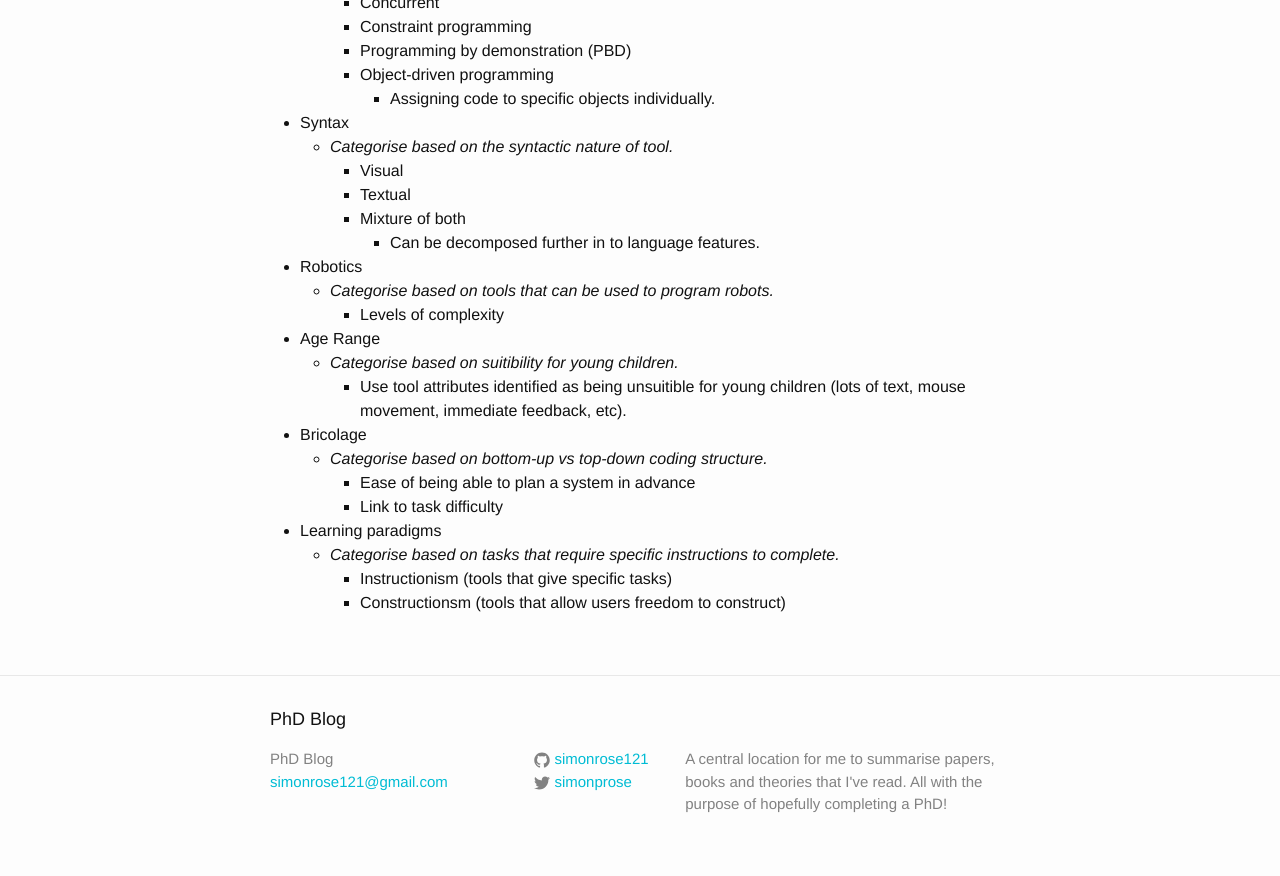
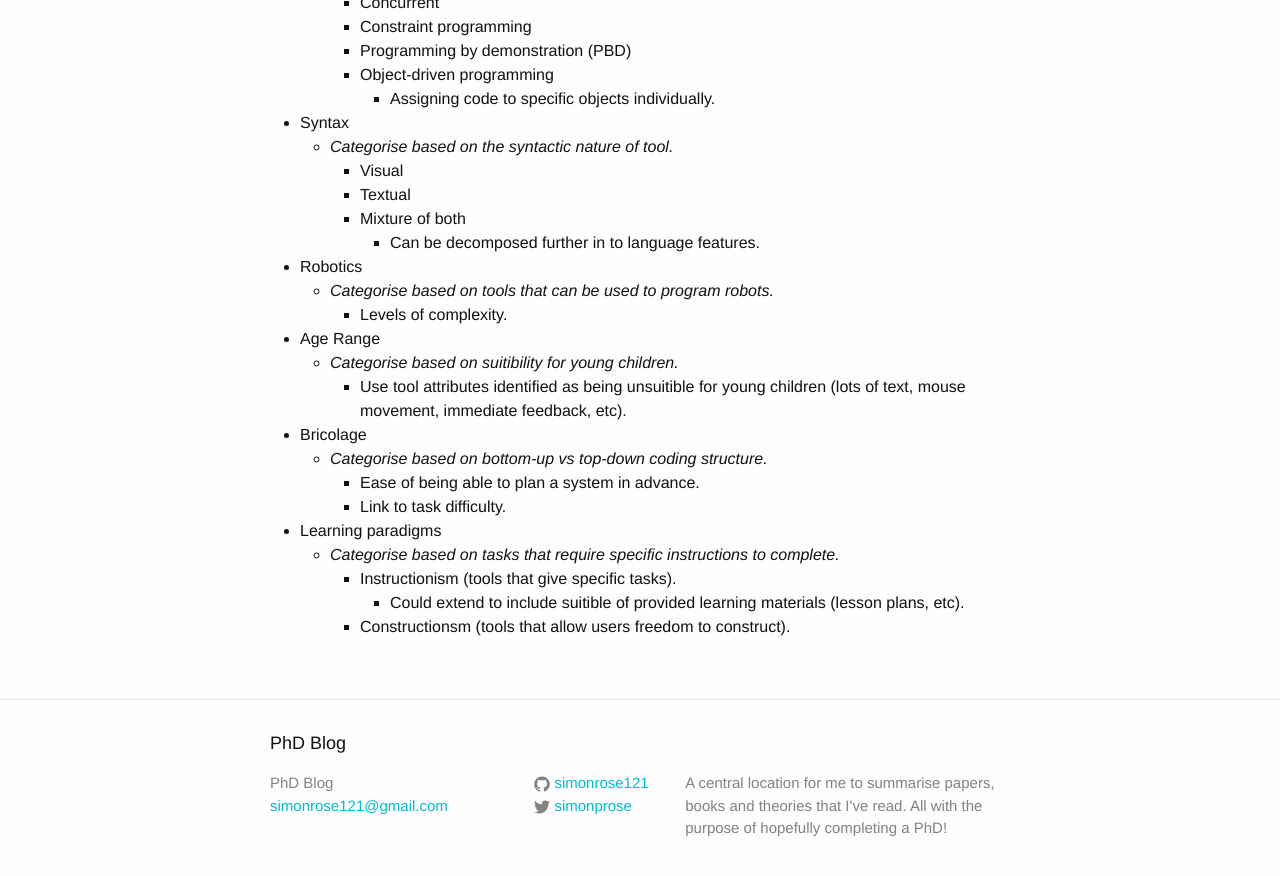
Before and after one commit to simonrose121/phd, a Jekyll site: the page built from _posts/2016-11-09-taxonomy.md, in a window 1280 px wide and 900 px high, scrolled down 651 px. Shown: the top 876 px of the window. Built offline with Jekyll 4.4.1, drawn with Linux system fonts in a browser that asks for light colours.

```diff
--- a/_posts/2016-11-09-taxonomy.md
+++ b/_posts/2016-11-09-taxonomy.md
@@ -35,15 +35,16 @@ The vast array of educational programming tools available suggests the need for
 			- Can be decomposed further in to language features.
 - Robotics
 	- *Categorise based on tools that can be used to program robots.*
-		- Levels of complexity
+		- Levels of complexity.
 - Age Range
 	- *Categorise based on suitibility for young children.*
 		- Use tool attributes identified as being unsuitible for young children (lots of text, mouse movement, immediate feedback, etc).
 - Bricolage
 	- *Categorise based on bottom-up vs top-down coding structure.*
-		- Ease of being able to plan a system in advance
-		- Link to task difficulty
+		- Ease of being able to plan a system in advance.
+		- Link to task difficulty.
 - Learning paradigms
 	- *Categorise based on tasks that require specific instructions to complete.*
-		- Instructionism (tools that give specific tasks)
-		- Constructionsm (tools that allow users freedom to construct)
+		- Instructionism (tools that give specific tasks).
+			- Could extend to include suitible of provided learning materials (lesson plans, etc).
+		- Constructionsm (tools that allow users freedom to construct).
```
